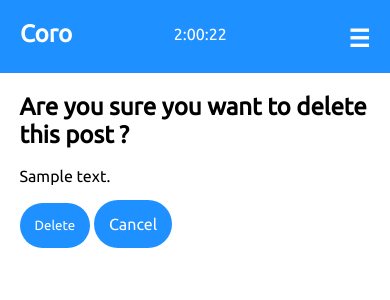
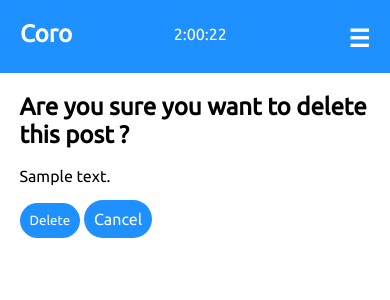
Before and after one commit to jod35/Memo, a Django app: template blog/templates/blog/deletepost.html in a window 390 px wide. Shown: the top 300 px of the page. Run offline with Django 3.2, Linux system fonts and the light colour scheme; the template is opened without the code that fills it: most values are stand-ins (such as "Sample title", 1, 10 or a date in 2020); parts of the project's set-up code (start-up, migrations or seed data) failed here and were passed over.

```diff
--- a/blog/static/blog/main.css
+++ b/blog/static/blog/main.css
@@ -285,4 +285,7 @@ ul {
   .profile-form{
     display: block;
   }
+  .mybtn{
+    padding: 10px;
+  }
 }
--- a/blog/templates/blog/postdetails.html
+++ b/blog/templates/blog/postdetails.html
@@ -22,7 +22,7 @@
     <br>
     <div class="post-options">
              <a href="" class="light-g-text"><i class="fa fa-thumbs-up   fa-1.8x "></i></a>
-             <a href="/details/{{post.slug}}/" id="comment-btn" class="light-g-text"><i class="fa fa-comment fa-1.8x"></i>{{post.post.count}}</a>
+             <a href="#" id="comment-btn" class="light-g-text"><i class="fa fa-comment fa-1.8x"></i>{{post.post.count}}</a>
              <a href="" class="light-g-text"><i class="fa fa-share fa-1.8x"></i></a>
              {% if post.author == request.user%}
                  <a href="/edit_post/{{post.slug}}/" class="light-g-text"><i class="fa fa-pencil fa-1.8x"></i></a>
```
